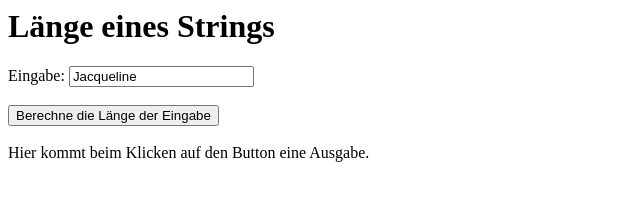
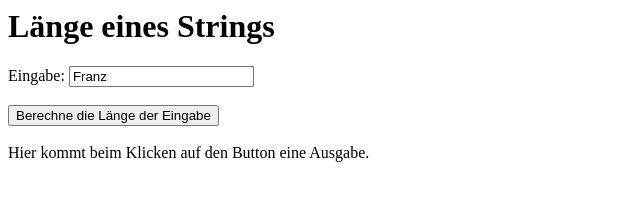
Before and after one commit to JB11032001/page, a plain HTML site: page laenge/index.html in a window 1280 px wide. Shown: the full height of the page, 0-640 px from the left. Drawn offline with Linux system fonts and the light colour scheme.

Commit message:
Update index.html

```diff
--- a/laenge/index.html
+++ b/laenge/index.html
@@ -20,7 +20,7 @@
 
 	<body>
 		<h1>Länge eines Strings</h1>
-		Eingabe: <input id="idEingabe" type="text" value="Jacqueline"><br /><br />
+		Eingabe: <input id="idEingabe" type="text" value="Franz"><br /><br />
 		<button onClick="clicked();">Berechne die Länge der Eingabe</button><br /><br />
 		<div id="idAusgabe">Hier kommt beim Klicken auf den Button eine Ausgabe.</div>
 	</body>
```
